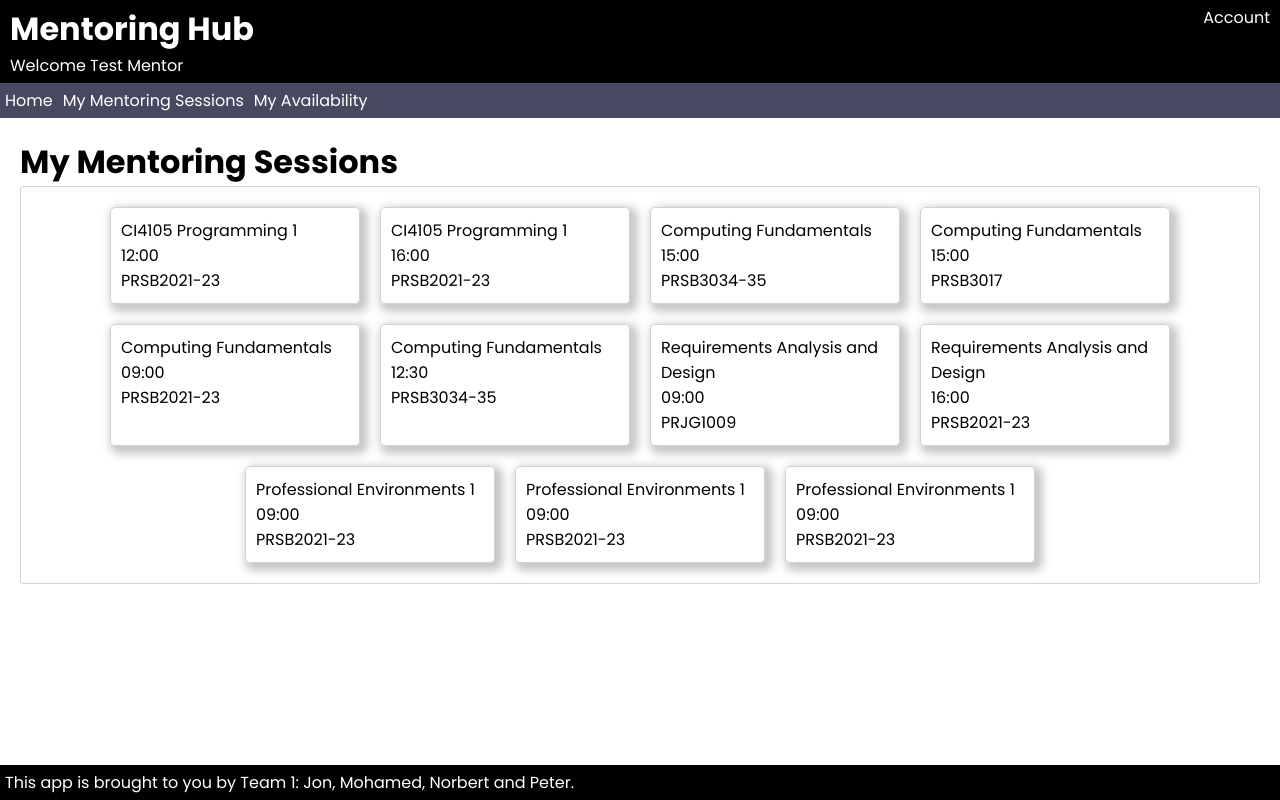
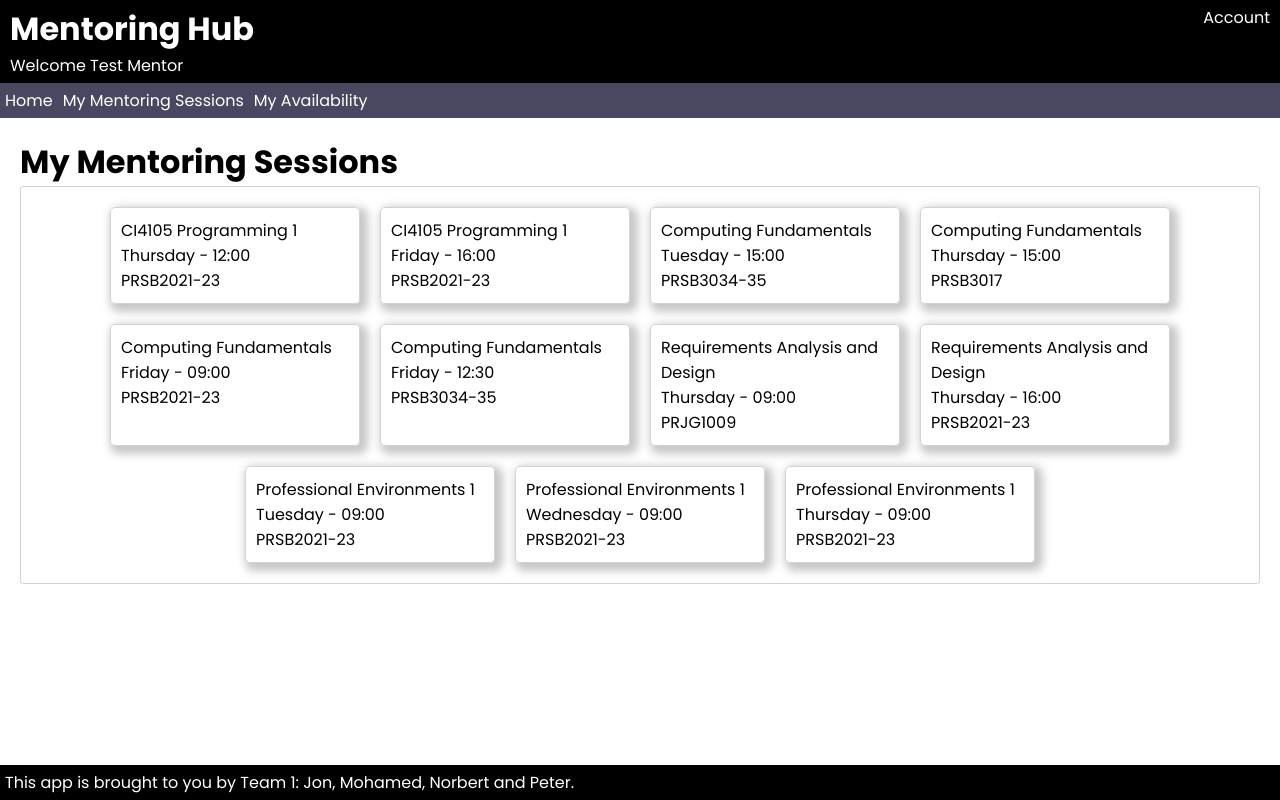
Before and after one commit to K1410707/mentoring-availability, a React (Vite) app: page /modules in a window 1280 px wide. Built offline with nearby package versions, Linux system fonts and the light colour scheme.

Commit message:
added date and time to my mentoring sessions page

```diff
--- a/src/Components/views/Modules.jsx
+++ b/src/Components/views/Modules.jsx
@@ -169,9 +169,15 @@ function Modules() {
             return (
               <div className="moduleCard" key={workshop.WorkshopID}>
                 <Card>
-                  <p>{workshop.WorkshopModuleName}</p>
-                  <p>{workshop.WorkshopStarttime}</p>
-                  <p>{workshop.WorkshopLocationName}</p>
+                  <p className="moduleName">{workshop.WorkshopModuleName}</p>
+                  <p className="moduleDay">
+                    {" "}
+                    {weekDay[workshop.WorkshopDay]} -{" "}
+                    {workshop.WorkshopStarttime}{" "}
+                  </p>
+                  <p className="moduleLocation">
+                    {workshop.WorkshopLocationName}
+                  </p>
                 </Card>
               </div>
             );
```
